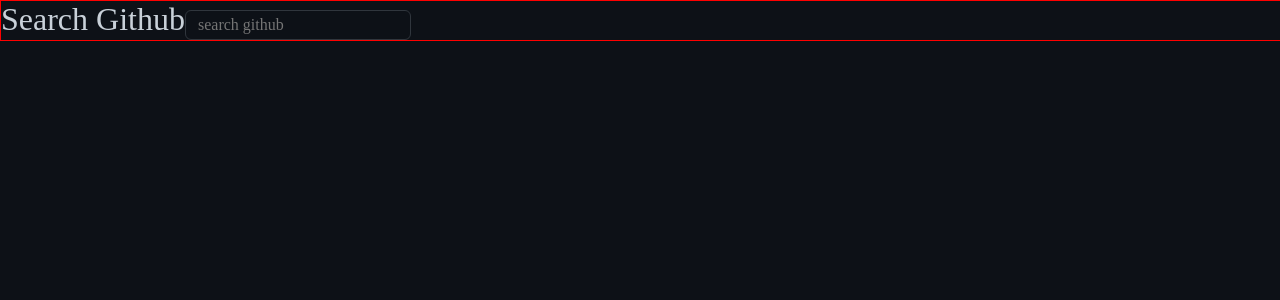
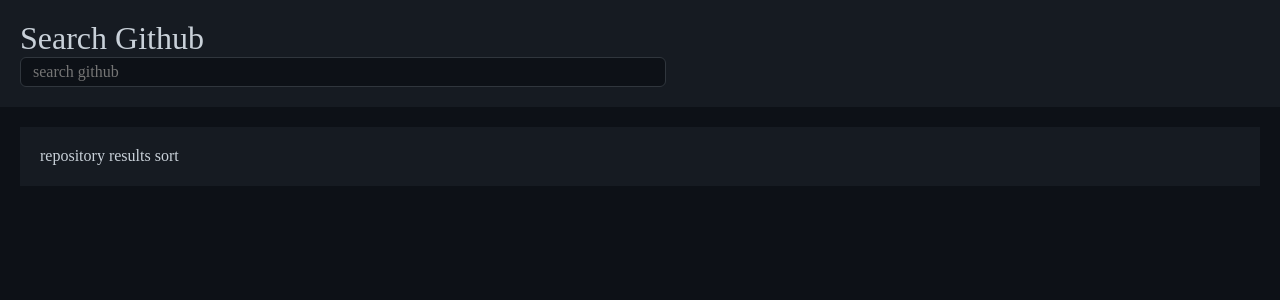
Before and after one commit to Ian84Be/search-github, a React (Create React App) app: page /search in a window 1280 px wide. Shown: the top 300 px of the page. Built offline with nearby package versions, Linux system fonts and the light colour scheme; no server answers.

Commit message:
scaffold results view and search function

```diff
--- a/src/components/App.js
+++ /dev/null
@@ -1,48 +0,0 @@
-import React, { useEffect, useState } from 'react'
-import GlobalStyles from '../styles/GlobalStyles'
-import styled from 'styled-components'
-import 'normalize.css'
-
-const Container = styled.div`
-  border: 1px solid red;
-  width: 100%;
-  margin: 0;
-`
-
-const SearchLabel = styled.label`
-  font-size: 2rem;
-`
-
-const SearchInput = styled.input`
-  border-radius: 6px;
-  padding: 5px 12px;
-  border: 1px solid var(--border);
-  background: var(--bg);
-  color: var(--text);
-`
-
-function App() {
-  const [searchResults, setSearchResults] = useState([])
-
-  useEffect(() => {
-    const githubTest = async () => {
-      const testURL = `https://api.github.com/search/repositories?q=tetris+language:assembly&sort=stars&order=desc`
-      const response = await fetch(testURL)
-        .then((res) => res.json())
-        .catch((err) => console.error(err))
-      console.log({ response })
-      setSearchResults(response)
-    }
-    githubTest()
-  }, [])
-
-  return (
-    <Container>
-      <GlobalStyles />
-      <SearchLabel htmlFor="searchGithub">Search Github</SearchLabel>
-      <SearchInput id="searchGithub" placeholder="search github" type="text" />
-    </Container>
-  )
-}
-
-export default App
--- /dev/null
+++ b/src/components/App.jsx
@@ -0,0 +1,82 @@
+import React, { useState } from 'react'
+import GlobalStyles from '../styles/GlobalStyles'
+import styled from 'styled-components'
+import 'normalize.css'
+import Results from './results'
+
+const Container = styled.div`
+  display: flex;
+  flex-direction: column;
+`
+
+const Header = styled.header`
+  background: var(--header-bg);
+  display: flex;
+  flex-direction: column;
+  padding: 20px;
+`
+const Body = styled.main`
+  /* border: 1px solid red; */
+  display: flex;
+  flex-direction: column;
+  padding: 20px;
+`
+
+const SearchLabel = styled.label`
+  font-size: 2rem;
+`
+
+const SearchInput = styled.input`
+  border-radius: 6px;
+  padding: 5px 12px;
+  border: 1px solid var(--border);
+  background: var(--bg);
+  color: var(--text);
+  width: 50%;
+`
+
+function App() {
+  const [searchResults, setSearchResults] = useState([])
+  const [formInput, setFormInput] = useState('')
+  // const [queryString, setQueryString] = useState(`https://api.github.com/search/repositories?q=tetris+language:assembly&sort=stars&order=desc`)
+
+  const handleInputChange = (e) => {
+    setFormInput(e.target.value)
+  }
+
+  const handleSubmit = async (e) => {
+    e.preventDefault()
+    await githubTest()
+  }
+
+  const githubTest = async () => {
+    const testURL = `https://api.github.com/search/repositories?q=${formInput}`
+    const response = await fetch(testURL)
+      .then((res) => res.json())
+      .catch((err) => console.error(err))
+    console.log({ response })
+    setSearchResults(response)
+  }
+
+  return (
+    <Container>
+      <Header>
+        <GlobalStyles />
+        <SearchLabel htmlFor="searchGithub">Search Github</SearchLabel>
+        <form onSubmit={handleSubmit}>
+          <SearchInput
+            id="searchGithub"
+            placeholder="search github"
+            type="text"
+            value={formInput}
+            onChange={handleInputChange}
+          />
+        </form>
+      </Header>
+
+      <Body>{searchResults && <Results searchResults={searchResults} />}</Body>
+    </Container>
+  )
+}
+
+export default App
--- /dev/null
+++ b/src/components/results/index.jsx
@@ -0,0 +1,44 @@
+import React from 'react'
+import styled from 'styled-components'
+
+const Container = styled.div`
+  display: flex;
+  flex-direction: column;
+`
+
+const Header = styled.header`
+  /* border: 1px solid red; */
+  background: var(--header-bg);
+  display: flex;
+  flex-direction: column;
+  padding: 20px;
+`
+const Body = styled.main`
+  /* border: 1px solid red; */
+  display: flex;
+  flex-direction: column;
+  padding: 20px;
+`
+const ResultRow = styled.div`
+  border: 1px solid var(--border-muted);
+  display: flex;
+  flex-direction: row;
+  padding: 20px;
+`
+
+function View({ searchResults }) {
+  // console.log({ searchResults })
+  const { total_count, items } = searchResults
+  return (
+    <Container>
+      <Header>{total_count} repository results sort</Header>
+
+      <Body>
+        {items &&
+          items.map((item) => <ResultRow key={item.id}>{item.name}</ResultRow>)}
+      </Body>
+    </Container>
+  )
+}
+
+export default View
--- a/src/styles/GlobalStyles.js
+++ b/src/styles/GlobalStyles.js
@@ -1,12 +1,14 @@
-import {createGlobalStyle} from 'styled-components'
+import { createGlobalStyle } from 'styled-components'
 
 const GlobalStyles = createGlobalStyle`
 	:root {
 		--bg: #0d1117;
+		--header-bg: #161b22;
 		--text: #c9d1d9;
 		--text-muted: #8b949e;
 		--link: #58a6ff;
 		--border: #30363d;
+		--border-muted: #21262d;
 	}
 
 	body {
```
